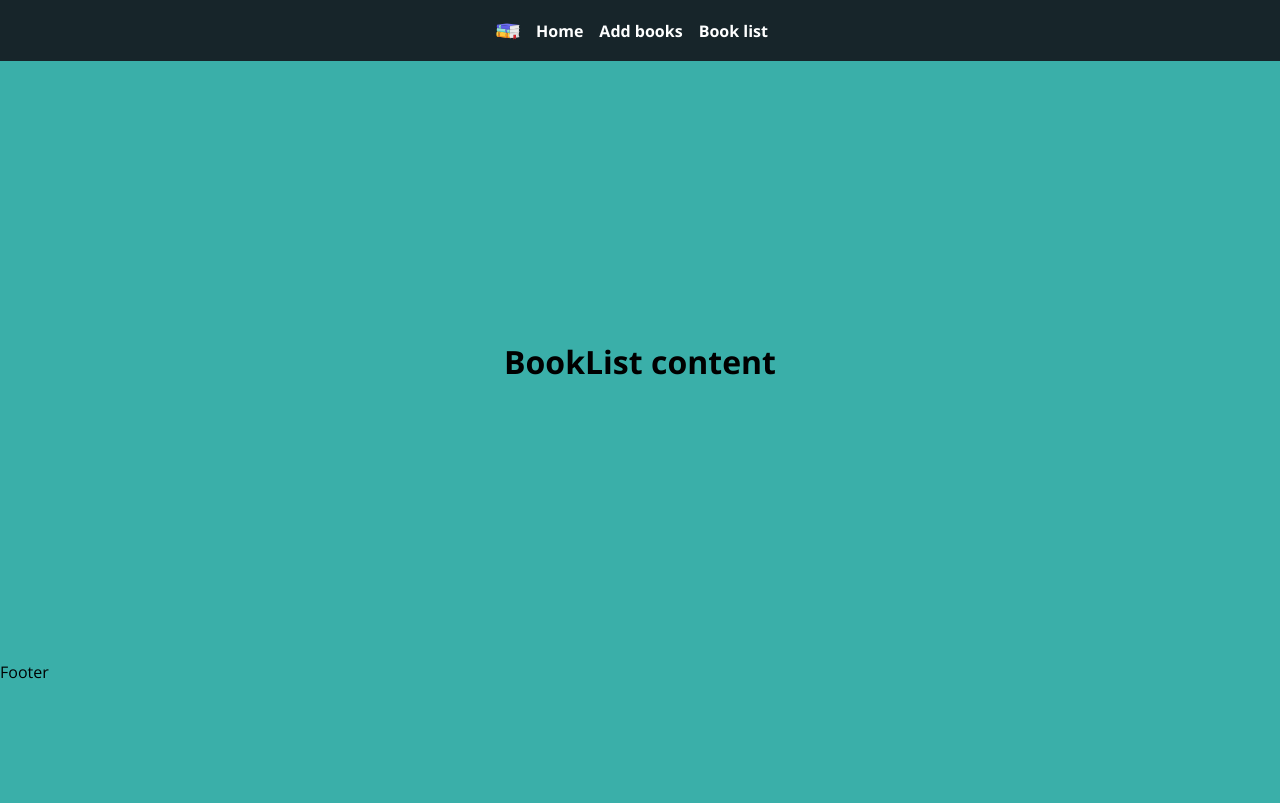
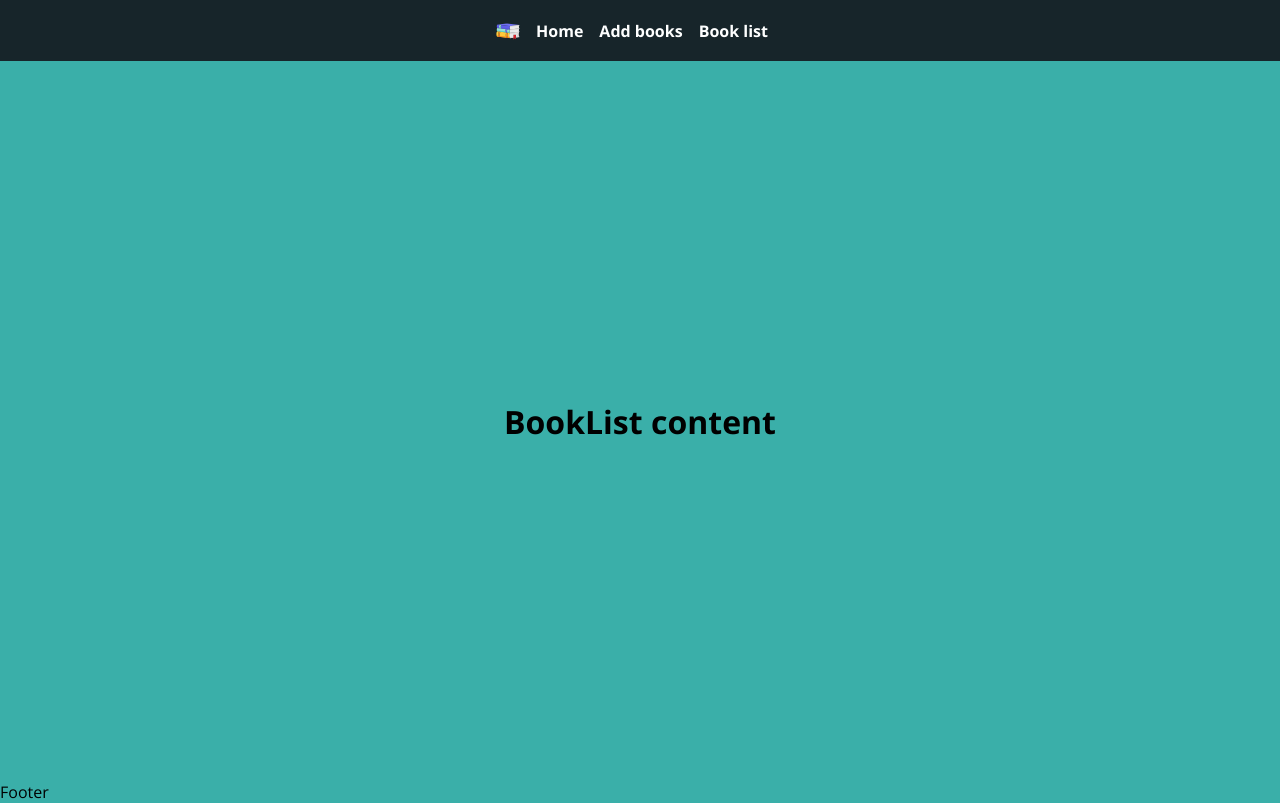
Before and after one commit to kaynan45/Portifolio, a React (Create React App) app in the folder Book-tracker/: page /book-list in a window 1280 px wide. Built offline with nearby package versions, Linux system fonts and the light colour scheme.

Commit message:
Adjusting the error that the footer does`nt stays on the bottom of the page

```diff
--- a/Book-tracker/src/components/layout/Container.module.css
+++ b/Book-tracker/src/components/layout/Container.module.css
@@ -9,5 +9,5 @@
 }
 
 .min-height {
-  min-height: 75%;
+  min-height: 90%;
 }
```
